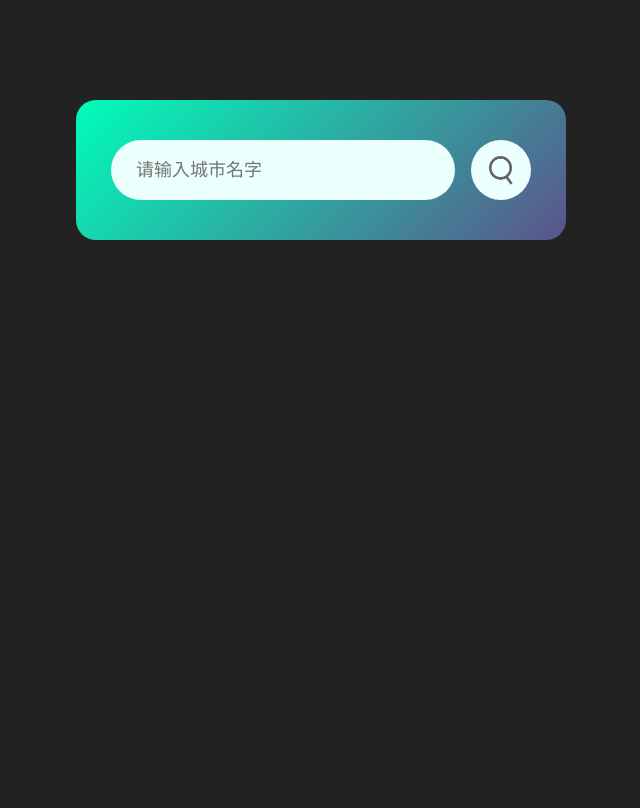
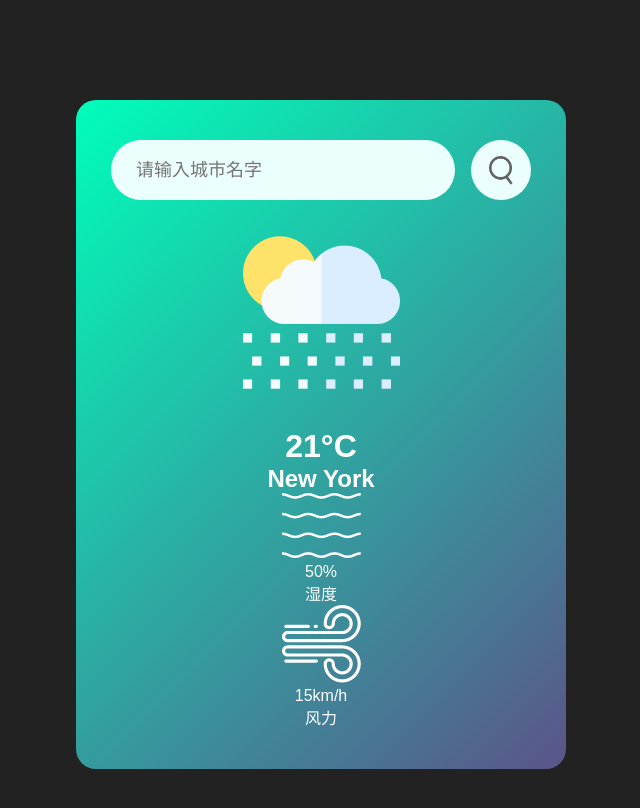
Before and after one commit to origami0227/weather-app, a plain HTML site: page index.html in a window 1280 px wide. Shown: the whole page, without its empty margins (319-959 px from the left). Drawn offline with Linux system fonts and the light colour scheme.

Commit message:
update:更新具体天气细节样式

```diff
--- a/index.html
+++ b/index.html
@@ -14,6 +14,27 @@
         <input type="text" placeholder="请输入城市名字" spellcheck="false">
         <button><img src="./images/search.png" alt=""></button>
     </div>
+    <div class="weather">
+        <img src="./images/rain.png" class="weather-icon">
+        <h1 class="temp">21°C</h1>
+        <h2 class="city">New York</h2>
+        <div class="detals">
+            <div class="col"> <!---->
+                <img src="./images/humidity.png">
+                <div>
+                    <p class="humidity">50%</p>
+                    <p>湿度</p>
+                </div>
+            </div>
+            <div class="col"> <!---->
+                <img src="./images/wind.png">
+                <div>
+                    <p class="wind">15km/h</p>
+                    <p>风力</p>
+                </div>
+            </div>
+        </div>
+    </div>
 </div>
 </body>
 </html>
```
